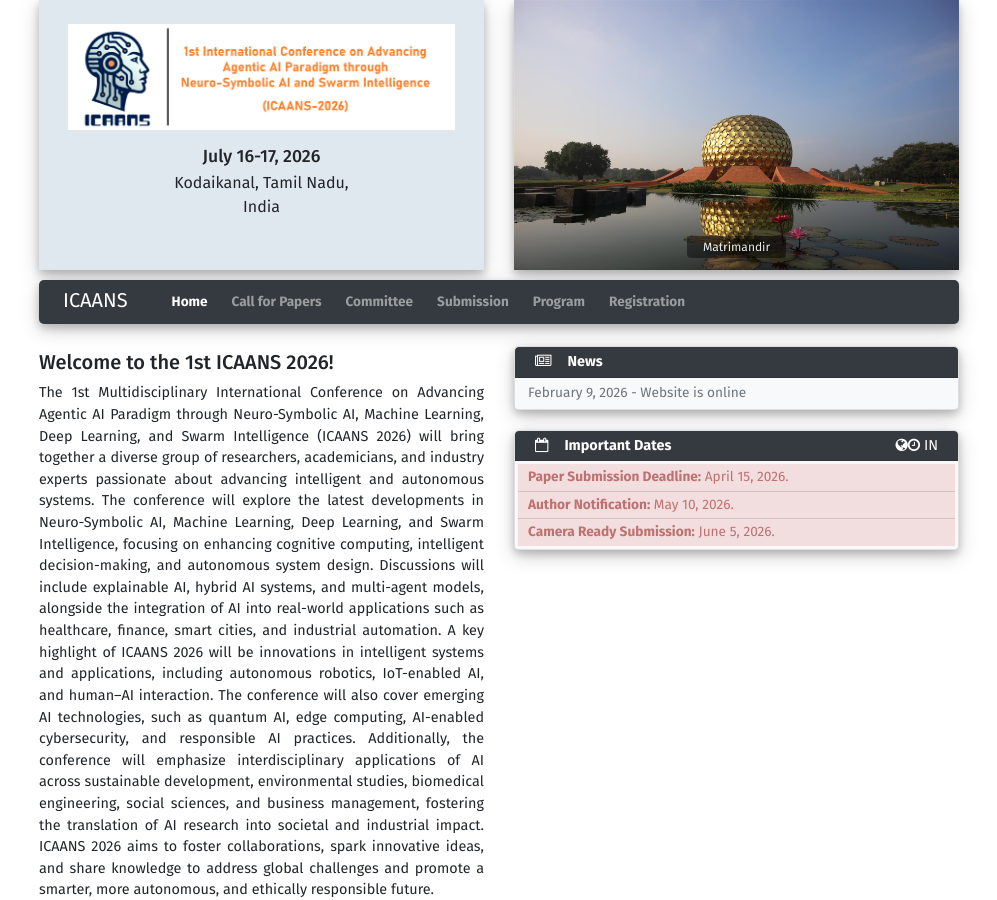
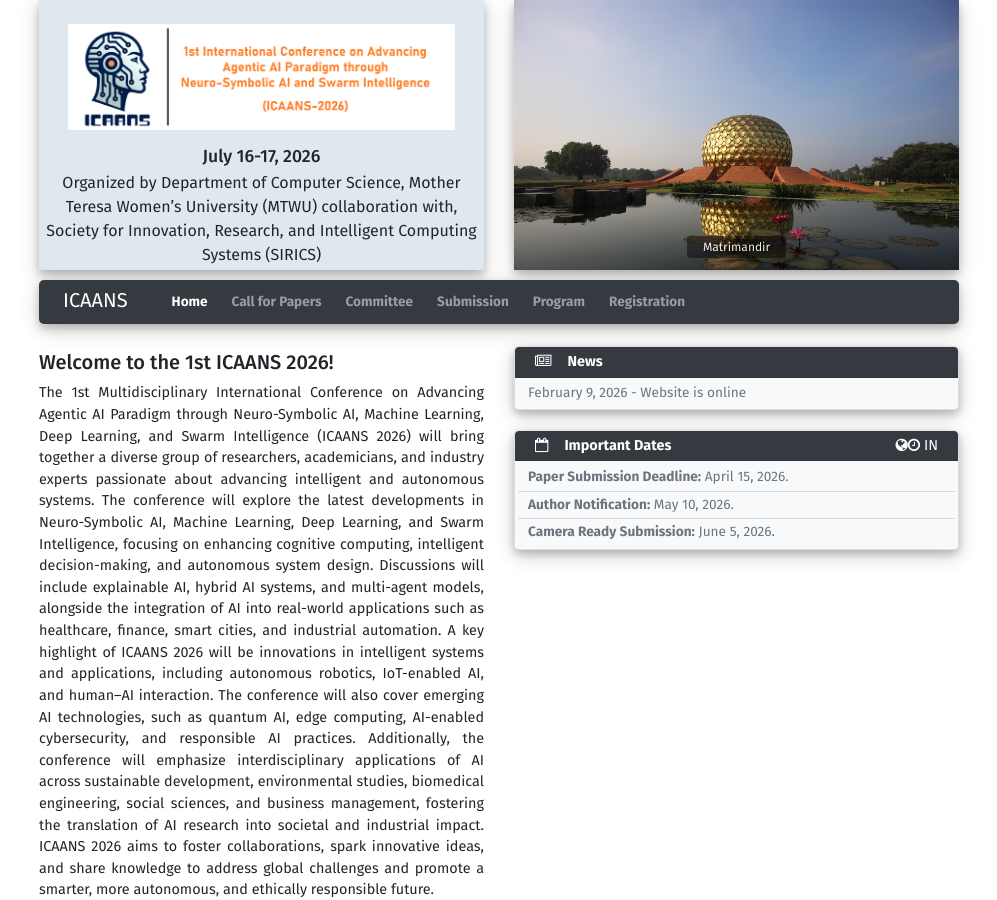
Before and after one commit to sravivarman/icaans_conf, a Jekyll site: the page built from index.md, in a window 1280 px wide and 900 px high. Shown: the whole window, without its empty margins (141-1138 px from the left). Built offline with Jekyll 4.4.1, drawn with Linux system fonts in a browser that asks for light colours.

Commit message:
Update conference.yml

```diff
--- a/_data/conference.yml
+++ b/_data/conference.yml
@@ -17,8 +17,10 @@ short_title: 1st ICAANS 2026
 year: 2026
 date: July 16-17, 2026
 
-location: Kodaikanal, Tamil Nadu
-country: India
+location: Organized by Department of Computer Science,
+  Mother Teresa Women’s University (MTWU) collaboration with
+
+country: Society for Innovation, Research, and Intelligent Computing Systems (SIRICS)
 
 logo_path: ./assets/images/logo_name.png
 
@@ -92,16 +94,16 @@ deadline_timezone: IN
 deadlines:
   - date: 2026-04-15
     text: Paper Submission Deadline
-    pass_due: True
+    pass_due: False
     strike_through: False
   - date: 2026-05-10
     text: Author Notification
-    pass_due: True
+    pass_due: False
     strike_through: False
   - date: 2026-06-05
     # timezone: IN
     text: Camera Ready Submission
-    pass_due: True
+    pass_due: False
     strike_through: False
 
 sponsors:
```
